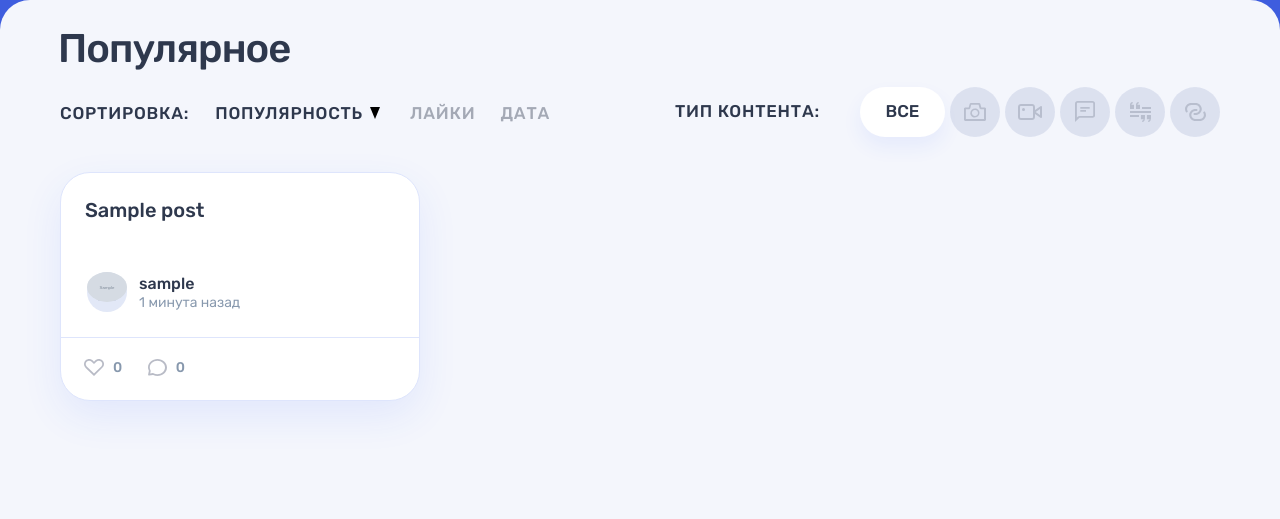
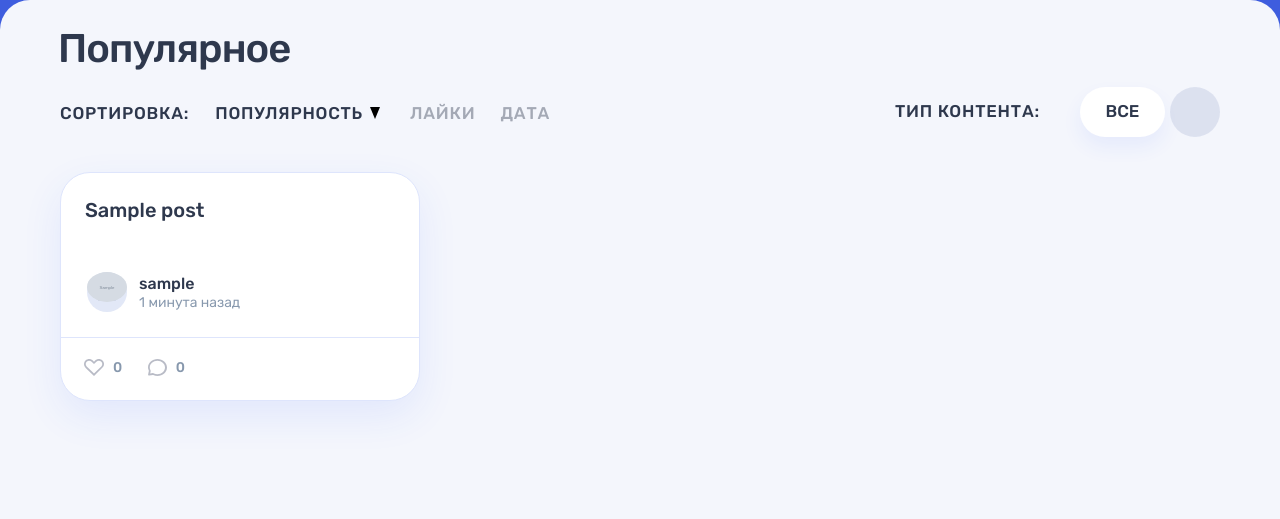
Before and after one commit to htmlacademy-php/174807-readme-12, a PHP site: page / in a window 1280 px wide. Shown: the part 71-590 px from the top of the page. Run offline with PHP 8.4, Linux system fonts and the light colour scheme; tables that the repository leaves empty hold one stand-in row (values such as "Sample post"); grey boxes marked "Sample" are stand-in pictures.

Commit message:
Выводит категории из базы данных

```diff
--- a/index.php
+++ b/index.php
@@ -8,12 +8,14 @@
 
 $posts = [];
 $content = '';
+$pageTitle = 'readme: популярное';
+$isAuth = rand(0, 1);
+$userName = 'Павел';
+$maxTextLength = 300;
 
-if (!$link) {
-    $error = mysqli_connect_error();
-    $content = include_template('error.php', ['error' => $error]);
-} else {
-    $sql = "SELECT
+$sqlContentTypes = "SELECT type, icon FROM readme.content_type";
+$resultContentTypes = mysqli_query($link, $sqlContentTypes);
+$sqlPopularPosts = "SELECT
                         p.title,
                         u.login as username,
                         c.type,
@@ -24,68 +26,28 @@
                     FROM readme.posts p
                         INNER JOIN readme.users u ON p.user_id = u.id
                         INNER JOIN readme.content_type c ON p.content_type_id = c.id
-            ORDER BY p.views DESC";
-    $result = mysqli_query($link, $sql);
+                    ORDER BY p.views DESC
+                    LIMIT 6;";
+$resultPopularPosts = mysqli_query($link, $sqlPopularPosts);
+$contentTypes = mysqli_fetch_all($resultContentTypes, MYSQLI_ASSOC);
+$popularPosts = mysqli_fetch_all($resultPopularPosts, MYSQLI_ASSOC);
 
-    if ($result) {
-        $posts = mysqli_fetch_all($result, MYSQLI_ASSOC);
-    } else {
+if (!$contentTypes || !$popularPosts) {
     $error = mysqli_error($link);
     $content = include_template('error.php', ['error' => $error]);
-    }
-}
-
-$pageTitle = 'readme: популярное';
-//$posts = [
-//    [
-//        'title' => 'Цитата',
-//        'type' => 'post-quote',
-//        'description' => 'Мы в жизни любим только раз, а после ищем лишь похожих',
-//        'username' => 'Лариса',
-//        'avatar-url' => 'userpic-larisa-small.jpg'
-//    ],
-//    [
-//        'title' => 'Игра престолов',
-//        'type' => 'post-text',
-//        'description' => 'Не могу дождаться начала финального сезона своего любимого сериала!',
-//        'username' => 'Владик',
-//        'avatar-url' => 'userpic.jpg'
-//    ],
-//    [
-//        'title' => 'Наконец, обработал фотки!',
-//        'type' => 'post-photo',
-//        'description' => 'rock-medium.jpg',
-//        'username' => 'Виктор',
-//        'avatar-url' => 'userpic-mark.jpg'
-//    ],
-//    [
-//        'title' => 'Моя мечта',
-//        'type' => 'post-photo',
-//        'description' => 'coast-medium.jpg',
-//        'username' => 'Лариса',
-//        'avatar-url' => 'userpic-larisa-small.jpg'
-//    ],
-//    [
-//        'title' => 'Лучшие курсы',
-//        'type' => 'post-link',
-//        'description' => 'www.htmlacademy.ru',
-//        'username' => 'Владик',
-//        'avatar-url' => 'userpic.jpg'
-//    ]
-//];
-$isAuth = rand(0, 1);
-$userName = 'Павел';
-$maxTextLength = 300;
+} else {
     $content = include_template('main.php', [
-    'posts' => $posts,
+        'posts' => $popularPosts,
+        'categories' => $contentTypes,
         'maxTextLength' => $maxTextLength
     ]);
+}
 
 print include_template('layout.php', [
     'pageTitle' => $pageTitle,
     'isAuth' => $isAuth,
     'userName' => $userName,
     'maxTextLength' => $maxTextLength,
-    'posts' => $posts,
+    'posts' => $popularPosts,
     'content' => $content
 ]);
--- a/templates/main.php
+++ b/templates/main.php
@@ -41,46 +41,19 @@
                             <span>Все</span>
                         </a>
                     </li>
-                    <li class="popular__filters-item filters__item">
-                        <a class="filters__button filters__button--photo button" href="#">
-                            <span class="visually-hidden">Фото</span>
-                            <svg class="filters__icon" width="22" height="18">
-                                <use xlink:href="#icon-filter-photo"></use>
-                            </svg>
-                        </a>
-                    </li>
-                    <li class="popular__filters-item filters__item">
-                        <a class="filters__button filters__button--video button" href="#">
-                            <span class="visually-hidden">Видео</span>
-                            <svg class="filters__icon" width="24" height="16">
-                                <use xlink:href="#icon-filter-video"></use>
-                            </svg>
-                        </a>
-                    </li>
-                    <li class="popular__filters-item filters__item">
-                        <a class="filters__button filters__button--text button" href="#">
-                            <span class="visually-hidden">Текст</span>
-                            <svg class="filters__icon" width="20" height="21">
-                                <use xlink:href="#icon-filter-text"></use>
-                            </svg>
-                        </a>
-                    </li>
-                    <li class="popular__filters-item filters__item">
-                        <a class="filters__button filters__button--quote button" href="#">
-                            <span class="visually-hidden">Цитата</span>
-                            <svg class="filters__icon" width="21" height="20">
-                                <use xlink:href="#icon-filter-quote"></use>
-                            </svg>
-                        </a>
-                    </li>
-                    <li class="popular__filters-item filters__item">
-                        <a class="filters__button filters__button--link button" href="#">
-                            <span class="visually-hidden">Ссылка</span>
-                            <svg class="filters__icon" width="21" height="18">
-                                <use xlink:href="#icon-filter-link"></use>
-                            </svg>
-                        </a>
-                    </li>
+                    <?php foreach ($categories as $category):
+                        $icon = $category['icon'];
+                        $type = $category['type'];
+                    ?>
+                        <li class="popular__filters-item filters__item">
+                            <a class="filters__button filters__button--<?= $icon;?> button" href="#">
+                                <span class="visually-hidden"><?= $type ;?></span>
+                                <svg class="filters__icon" width="22" height="18">
+                                    <use xlink:href="#icon-filter-<?= $icon;?>"></use>
+                                </svg>
+                            </a>
+                        </li>
+                    <?php endforeach; ?>
                 </ul>
             </div>
         </div>
--- a/utils/init.php
+++ b/utils/init.php
@@ -1,4 +1,9 @@
 <?php
 $link = mysqli_connect($db['host'], $db['user'], $db['password'], $db['database']);
 
-mysqli_set_charset($link, "utf8");
+if (!$link) {
+    $error = mysqli_connect_error();
+    $main = include_template('error.php', ['error' => $error]);
+} else {
+    mysqli_set_charset($link, "utf8");
+}
```
Lines whose indentation alone changed are shown as unchanged.
